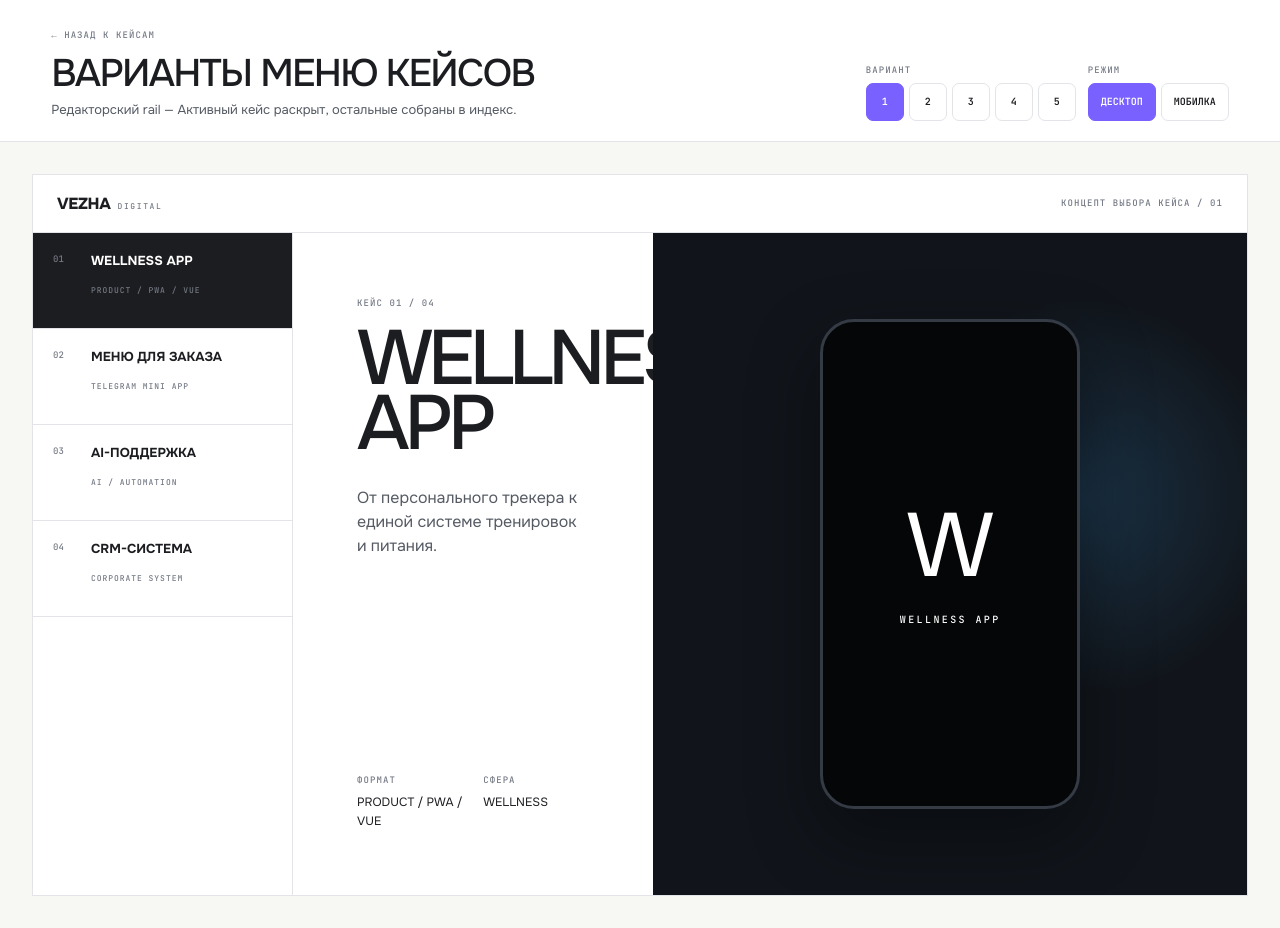
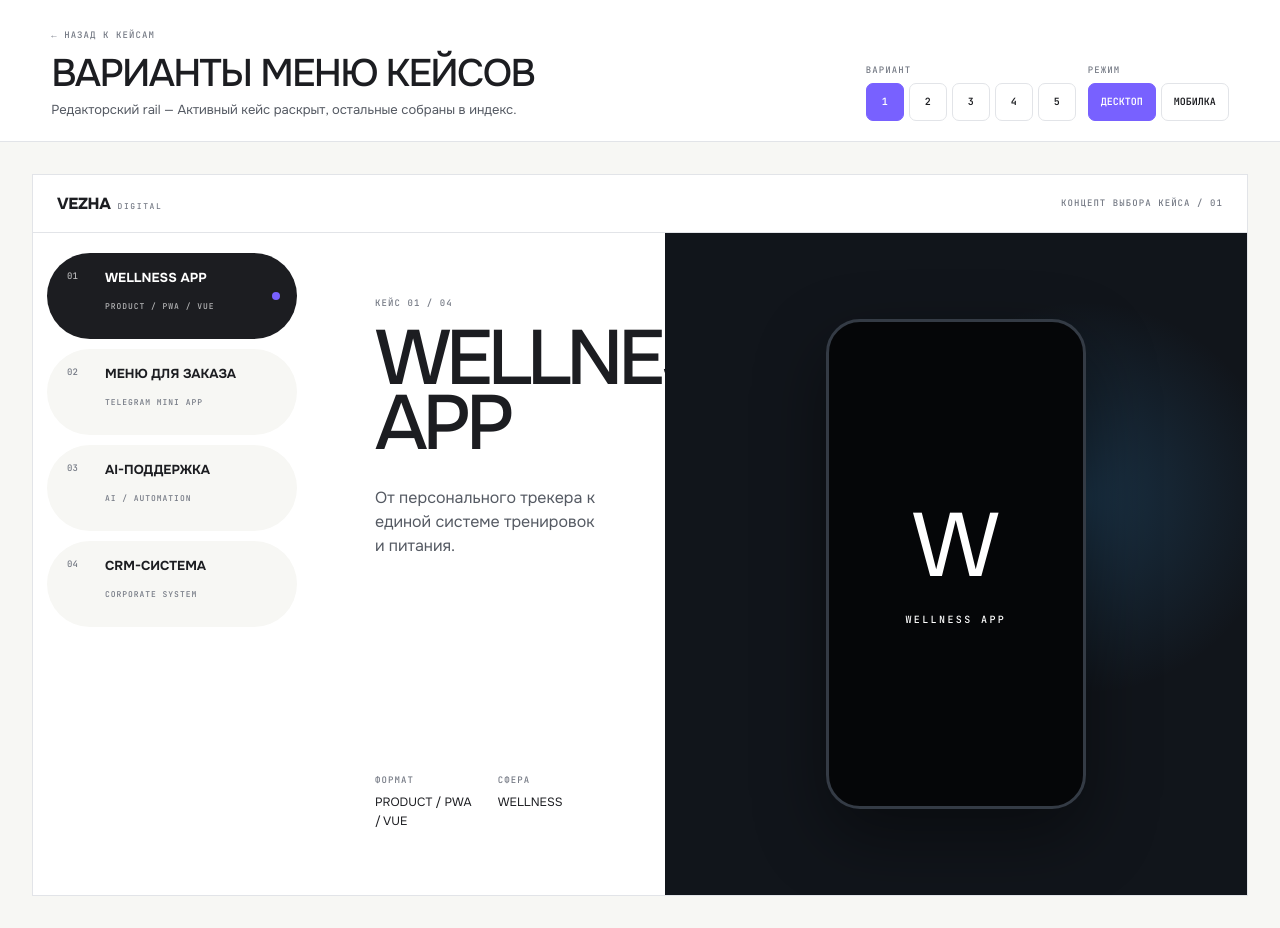
Before and after one commit to ipadrom/vezha.digital, a Nuxt app in the folder frontend/: page /case-menu-variants in a window 1280 px wide. Built offline with nearby package versions, Linux system fonts and the light colour scheme.

Commit message:
feat: develop capsule case selector

```diff
--- a/frontend/assets/css/case-menu-variants.css
+++ b/frontend/assets/css/case-menu-variants.css
@@ -193,29 +193,37 @@
 .demo-case__phone span { font-size: clamp(62px, 7vw, 108px); font-weight: 300; line-height: 1; }
 .demo-case__phone small { margin-top: 22px; font: 500 10px var(--font-mono); letter-spacing: .24em; }
 
-.menu-demo--v1 { display: grid; grid-template-columns: 260px minmax(0, 1fr); }
+.menu-demo--v1 { display: grid; grid-template-columns: 278px minmax(0, 1fr); }
 
 .menu-rail {
   display: grid;
   align-content: start;
-  border-right: 1px solid var(--border);
+  gap: 10px;
+  padding: 20px 14px;
 }
 
 .menu-rail button {
+  position: relative;
   display: grid;
   grid-template-columns: 28px 1fr;
   gap: 4px 10px;
-  min-height: 96px;
-  padding: 20px;
+  min-height: 86px;
+  padding: 17px 20px;
   border: 0;
-  border-bottom: 1px solid var(--border);
-  background: transparent;
+  border-radius: 999px;
+  background: var(--bg-secondary);
   color: var(--text);
+  cursor: pointer;
   text-align: left;
+  transition: background-color .18s ease, color .18s ease, transform .18s ease;
 }
 
+.menu-rail button:hover { background: #e8e8ec; transform: translateX(2px); }
 .menu-rail button.is-active { background: var(--text); color: var(--bg); }
+.menu-rail button.is-active::after { content: ""; position: absolute; top: 50%; right: 17px; width: 8px; height: 8px; border-radius: 50%; background: #7861ff; transform: translateY(-50%); }
 .menu-rail span { color: var(--muted); font: 500 9px var(--font-mono); }
+.menu-rail button.is-active span,
+.menu-rail button.is-active small { color: color-mix(in srgb, var(--bg) 68%, transparent); }
 .menu-rail b { font-size: 13px; line-height: 1.2; }
 .menu-rail small { grid-column: 2; color: var(--muted); font: 500 8px var(--font-mono); letter-spacing: .12em; }
 
@@ -261,10 +269,13 @@
 .case-menu-preview--mobile .demo-case dl { display: none; }
 .case-menu-preview--mobile .demo-case__phone { width: 45%; }
 .case-menu-preview--mobile .menu-demo--v1 { grid-template-columns: 1fr; }
-.case-menu-preview--mobile .menu-rail { grid-template-columns: repeat(4, 1fr); border-right: 0; border-bottom: 1px solid var(--border); }
-.case-menu-preview--mobile .menu-rail button { grid-template-columns: 1fr; min-height: 58px; padding: 12px 8px; border-right: 1px solid var(--border); border-bottom: 0; text-align: center; }
-.case-menu-preview--mobile .menu-rail b { font-size: 8px; }
+.case-menu-preview--mobile .menu-rail { display: flex; gap: 8px; padding: 14px 16px; overflow-x: auto; scrollbar-width: none; }
+.case-menu-preview--mobile .menu-rail::-webkit-scrollbar { display: none; }
+.case-menu-preview--mobile .menu-rail button { flex: 0 0 auto; grid-template-columns: auto 1fr; min-width: max-content; min-height: 48px; padding: 11px 17px; }
+.case-menu-preview--mobile .menu-rail button:not(.is-active) b { display: none; }
+.case-menu-preview--mobile .menu-rail b { font-size: 9px; }
 .case-menu-preview--mobile .menu-rail small { display: none; }
+.case-menu-preview--mobile .menu-rail button.is-active::after { right: 10px; width: 6px; height: 6px; }
 .case-menu-preview--mobile .menu-index { overflow-x: auto; grid-template-columns: repeat(4, 92px); }
 .case-menu-preview--mobile .menu-index button { min-height: 58px; padding: 0 10px; font-size: 8px; }
 .case-menu-preview--mobile .menu-index span { display: block; margin: 0 0 4px; }
--- a/frontend/components/cases/CaseMenuVariantsPreview.vue
+++ b/frontend/components/cases/CaseMenuVariantsPreview.vue
@@ -12,7 +12,10 @@
             v-for="project in projects"
             :key="project.id"
             type="button"
-            :class="{ 'is-active': project.id === '01' }"
+            class="menu-rail__item"
+            :class="{ 'is-active': project.id === activeProjectId }"
+            :aria-pressed="project.id === activeProjectId"
+            @click="activeProjectId = project.id"
           >
             <span>{{ project.id }}</span>
             <b>{{ project.name }}</b>
@@ -59,19 +62,19 @@
           </div>
 
           <div class="demo-case__copy">
-            <span>КЕЙС 01 / 04</span>
-            <h1>WELLNESS<br />APP</h1>
-            <p>От персонального трекера к единой системе тренировок и питания.</p>
+            <span>КЕЙС {{ activeProject.id }} / {{ projects.length.toString().padStart(2, "0") }}</span>
+            <h1>{{ activeProject.name }}</h1>
+            <p>{{ activeProject.description }}</p>
             <dl>
-              <div><dt>ФОРМАТ</dt><dd>PRODUCT / PWA / VUE</dd></div>
-              <div><dt>СФЕРА</dt><dd>WELLNESS</dd></div>
+              <div><dt>ФОРМАТ</dt><dd>{{ activeProject.kind }}</dd></div>
+              <div><dt>СФЕРА</dt><dd>{{ activeProject.sector }}</dd></div>
             </dl>
           </div>
 
-          <div class="demo-case__visual" aria-label="Превью WELLNESS APP">
+          <div class="demo-case__visual" :aria-label="`Превью ${activeProject.name}`">
             <div class="demo-case__phone">
-              <span>W</span>
-              <small>WELLNESS APP</small>
+              <span>{{ activeProject.monogram }}</span>
+              <small>{{ activeProject.name }}</small>
             </div>
           </div>
         </article>
@@ -106,9 +109,12 @@ defineProps<{ variant: CaseMenuVariantId; view: CaseMenuView }>();
 const isSelectorOpen = ref(false);
 
 const projects = [
-  { id: "01", name: "WELLNESS APP", short: "WELLNESS", kind: "PRODUCT / PWA / VUE" },
-  { id: "02", name: "МЕНЮ ДЛЯ ЗАКАЗА", short: "МЕНЮ", kind: "TELEGRAM MINI APP" },
-  { id: "03", name: "AI-ПОДДЕРЖКА", short: "AI", kind: "AI / AUTOMATION" },
-  { id: "04", name: "CRM-СИСТЕМА", short: "CRM", kind: "CORPORATE SYSTEM" },
+  { id: "01", name: "WELLNESS APP", short: "WELLNESS", kind: "PRODUCT / PWA / VUE", sector: "WELLNESS", monogram: "W", description: "От персонального трекера к единой системе тренировок и питания." },
+  { id: "02", name: "МЕНЮ ДЛЯ ЗАКАЗА", short: "МЕНЮ", kind: "TELEGRAM MINI APP", sector: "HOSPITALITY", monogram: "M", description: "Быстрый сценарий заказа, который остаётся удобным прямо в мессенджере." },
+  { id: "03", name: "AI-ПОДДЕРЖКА", short: "AI", kind: "AI / AUTOMATION", sector: "CUSTOMER CARE", monogram: "A", description: "Система поддержки, которая помогает команде отвечать точнее и быстрее." },
+  { id: "04", name: "CRM-СИСТЕМА", short: "CRM", kind: "CORPORATE SYSTEM", sector: "OPERATIONS", monogram: "C", description: "Единая рабочая среда для прозрачных процессов и сильной клиентской команды." },
 ];
+
+const activeProjectId = ref(projects[0].id);
+const activeProject = computed(() => projects.find((project) => project.id === activeProjectId.value) ?? projects[0]);
 </script>
```
Also changed, not shown: 3 other files (tests, documents, lock files or other folders).
